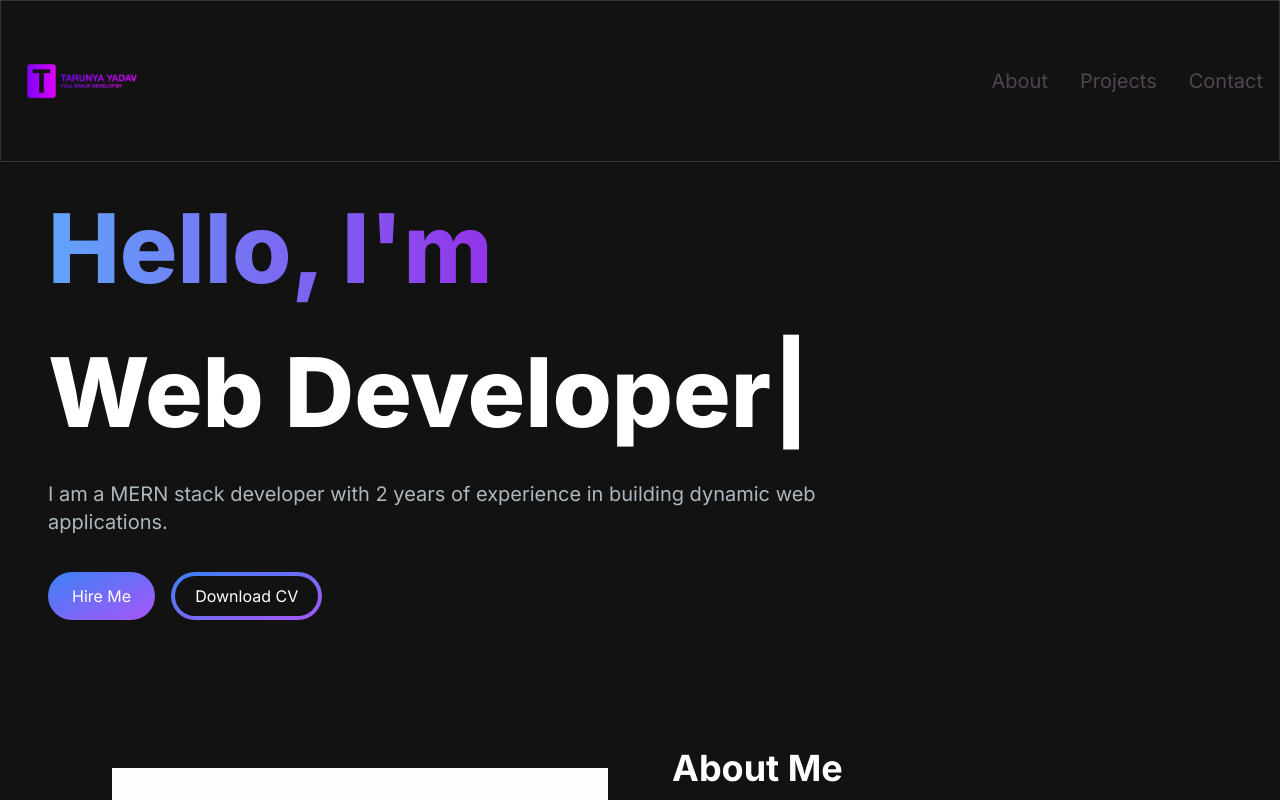
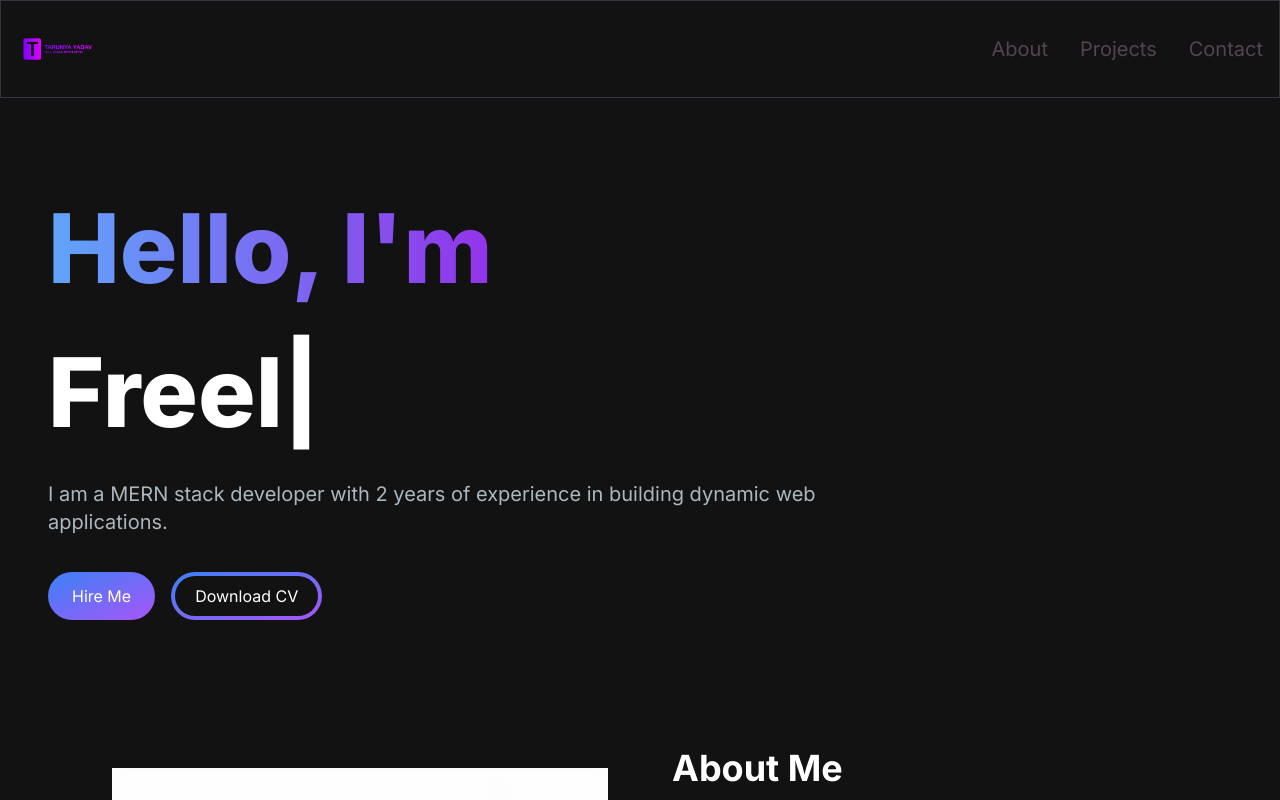
Before and after one commit to Tarunya0704/Portfolio, a Next.js app: page / in a window 1280 px wide. Shown: the top 800 px of the page. Built offline with nearby package versions, Linux system fonts and the light colour scheme.

Commit message:
small changes update

```diff
--- a/src/app/components/EmailSection.jsx
+++ b/src/app/components/EmailSection.jsx
@@ -82,7 +82,7 @@ const EmailSection = () => {
                 id="user_email"
                 required
                 className="bg-[#18191E] border border-[#33353F] placeholder-[#9CA2A9] text-gray-100 text-sm rounded-lg block w-full p-2.5"
-                placeholder="jacob@google.com"
+                placeholder="tarunya7470@gmail.com"
               />
             </div>
             <div className="mb-6">
--- a/src/app/components/HeroSection.jsx
+++ b/src/app/components/HeroSection.jsx
@@ -24,8 +24,11 @@ const HeroSection = () => {
               sequence={[
                 "Tarunya",
                 1000,
-                "Web Developer",
+                "Full Stack Developer",
                 1000,
+                "Freelancer",
+                1000,
+
 
               ]}
               wrapper="span"
--- a/src/app/components/Navbar.jsx
+++ b/src/app/components/Navbar.jsx
@@ -25,12 +25,12 @@ const Navbar = () => {
 
   return (
     <nav className="fixed mx-auto border border-[#33353F] top-0 left-0 right-0 z-10 bg-[#121212] bg-opacity-100">
-      <div className="flex container lg:py-4 flex-wrap items-center justify-between mx-auto px-4 py-2">
+      <div className="flex container lg:py-2 flex-wrap items-center justify-between mx-auto px-4 py-2">
         <div className="flex items-center">
         <img
         src="/images/selflogo.png"
         alt="logo"
-        className="w-28 h-28 md:w-64 md:h-64 lg:w-32 lg:h-32 object-contain mr-2 py-2 transition-all duration-300 ease-in-out hover:scale-105"
+        className="w-16 h-16 md:w-20 md:h-20 lg:w-20 lg:h-20 object-contain mr-2 py-1 transition-all duration-300 ease-in-out hover:scale-105"
       />
         </div>
 
```
Also changed, not shown: 1 other file (tests, documents, lock files or other folders).
